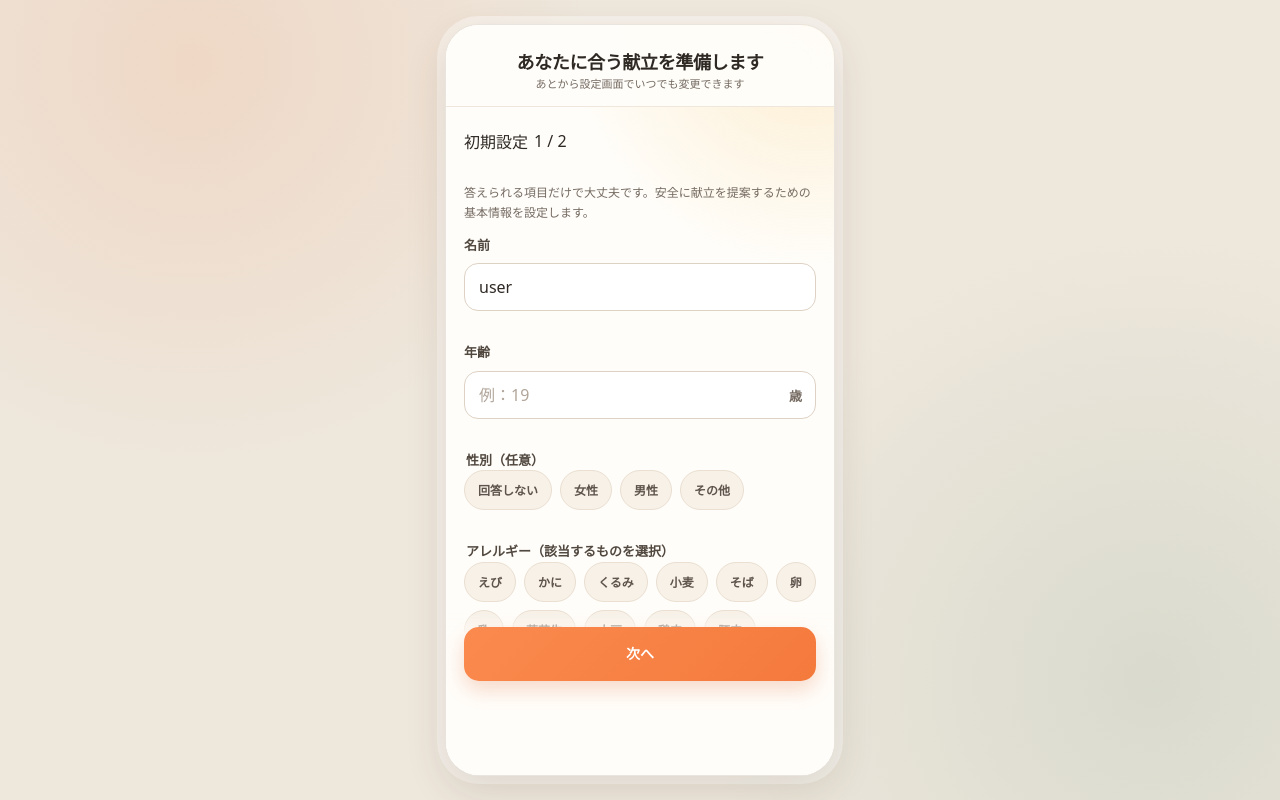
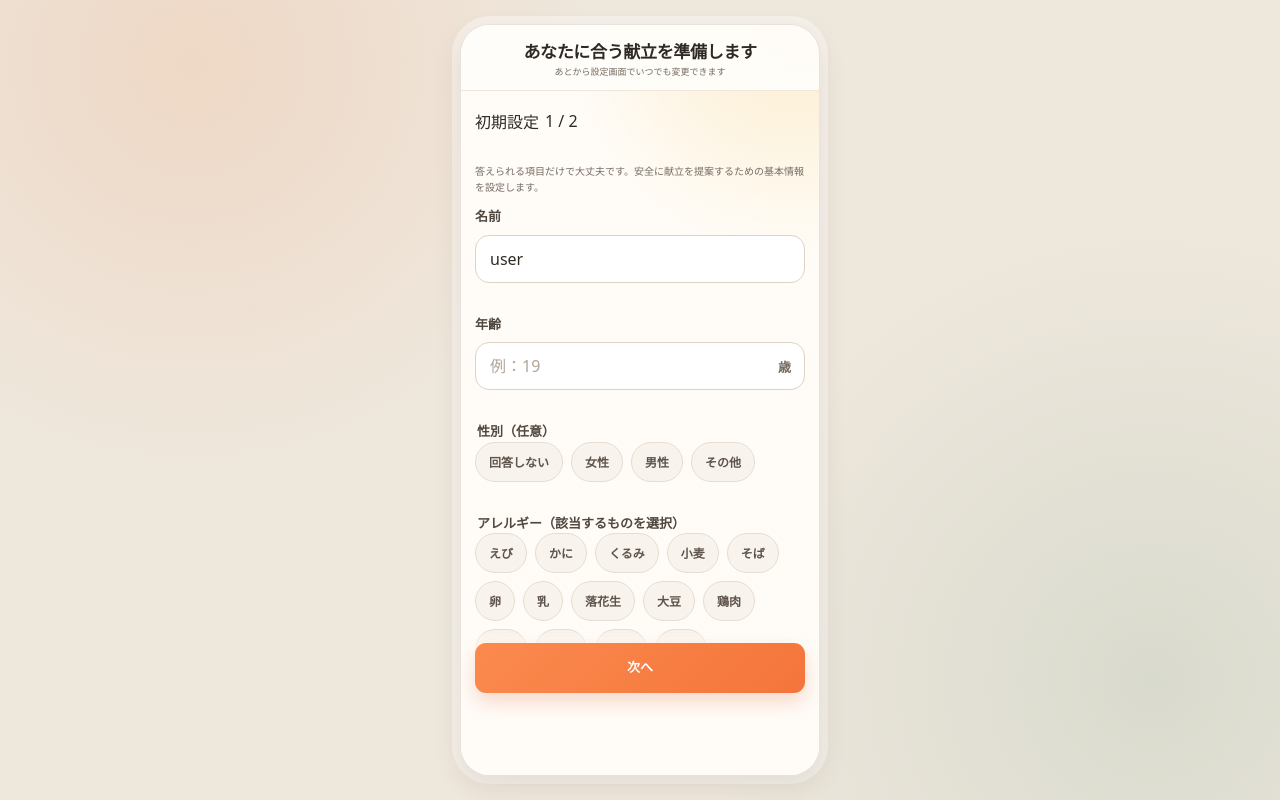
Before and after one commit to kakun02250225-ship-it/kondate-review, a Next.js app: page / in a window 1280 px wide. Built offline with nearby package versions, Linux system fonts and the light colour scheme.

Commit message:
Align application visuals with PowerPoint prototype

```diff
--- a/src/styles.css
+++ b/src/styles.css
@@ -2,22 +2,22 @@
   --ink: #2f2924;
   --muted: #756b62;
   --soft: #9a8d82;
-  --paper: #fffdf9;
-  --cream: #f7f1e8;
-  --cream-2: #efe4d5;
-  --line: #eadfD1;
-  --orange: #f47a3c;
-  --orange-dark: #d95d24;
-  --orange-soft: #fff0e6;
+  --paper: #fffcf8;
+  --cream: #f8f3ec;
+  --cream-2: #efe5d9;
+  --line: #e7ddd2;
+  --orange: #f4753b;
+  --orange-dark: #df6128;
+  --orange-soft: #ffede3;
   --green: #438067;
   --green-soft: #e8f3ed;
   --red: #c8574a;
   --yellow: #f4c96b;
-  --shadow-sm: 0 5px 16px rgba(79, 55, 35, 0.08);
-  --shadow-md: 0 14px 40px rgba(74, 49, 28, 0.14);
-  --radius-sm: 12px;
-  --radius: 18px;
-  --radius-lg: 26px;
+  --shadow-sm: 0 3px 10px rgba(79, 55, 35, 0.055);
+  --shadow-md: 0 10px 28px rgba(74, 49, 28, 0.11);
+  --radius-sm: 10px;
+  --radius: 16px;
+  --radius-lg: 20px;
 }
 
 * {
@@ -85,8 +85,8 @@ a {
 .phone-frame,
 .phone-shell {
   position: relative;
-  width: min(390px, 100vw);
-  height: min(844px, calc(100dvh - 48px));
+  width: min(360px, 100vw);
+  height: min(780px, calc(100dvh - 48px));
   min-height: 640px;
   overflow: hidden;
   display: flex;
@@ -94,7 +94,7 @@ a {
   color: var(--ink);
   background: var(--paper);
   border: 1px solid rgba(74, 49, 28, 0.12);
-  border-radius: 34px;
+  border-radius: 30px;
   box-shadow: var(--shadow-md), 0 0 0 8px rgba(255, 255, 255, 0.42);
 }
 
@@ -166,12 +166,12 @@ a {
 
 .screen {
   min-height: 100%;
-  padding: 0 0 112px;
+  padding: 0 0 98px;
 }
 
 .screen-content,
 .screen-body {
-  padding: 18px;
+  padding: 14px;
 }
 
 .screen--setup,
@@ -188,10 +188,10 @@ a {
   top: 0;
   z-index: 12;
   display: grid;
-  grid-template-columns: 42px minmax(0, 1fr) 42px;
-  align-items: center;
-  min-height: 82px;
-  padding: 22px 14px 10px;
+  grid-template-columns: 36px minmax(0, 1fr) 36px;
+  align-items: center;
+  min-height: 66px;
+  padding: 12px 12px 8px;
   background: rgba(255, 253, 249, 0.94);
   border-bottom: 1px solid rgba(234, 223, 209, 0.72);
   backdrop-filter: blur(16px);
@@ -212,7 +212,7 @@ a {
 .header__title,
 .header-title {
   margin: 0;
-  font-size: 18px;
+  font-size: 17px;
   line-height: 1.25;
   font-weight: 800;
   letter-spacing: -0.02em;
@@ -224,7 +224,7 @@ a {
   margin: 3px 0 0;
   overflow: hidden;
   color: var(--muted);
-  font-size: 11px;
+  font-size: 9px;
   line-height: 1.35;
   text-overflow: ellipsis;
   white-space: nowrap;
@@ -235,8 +235,8 @@ a {
 .header-back,
 .header-action,
 .icon-button {
-  width: 40px;
-  height: 40px;
+  width: 34px;
+  height: 34px;
   display: grid;
   place-items: center;
   padding: 0;
@@ -286,7 +286,7 @@ a {
 .section-kicker {
   margin: 0 0 6px;
   color: var(--orange-dark);
-  font-size: 11px;
+  font-size: 9px;
   font-weight: 800;
   letter-spacing: 0.12em;
   text-transform: uppercase;
@@ -332,7 +332,7 @@ a {
 .form-section h2,
 .section-title {
   margin: 0;
-  font-size: 16px;
+  font-size: 14px;
   line-height: 1.4;
   font-weight: 800;
 }
@@ -492,7 +492,7 @@ textarea:focus {
 .panel,
 .info-card,
 .summary-card {
-  padding: 16px;
+  padding: 14px;
   background: #fff;
   border: 1px solid var(--line);
   border-radius: var(--radius);
@@ -542,14 +542,14 @@ textarea:focus {
 .outline-button,
 .danger-button,
 .text-button {
-  min-height: 52px;
+  min-height: 48px;
   display: inline-flex;
   align-items: center;
   justify-content: center;
   gap: 9px;
-  padding: 12px 18px;
-  border-radius: 15px;
-  font-size: 14px;
+  padding: 11px 15px;
+  border-radius: 11px;
+  font-size: 13px;
   line-height: 1.3;
   font-weight: 800;
   cursor: pointer;
@@ -608,7 +608,7 @@ textarea:focus {
 }
 
 .button--large {
-  min-height: 54px;
+  min-height: 50px;
 }
 
 .button--full {
@@ -648,8 +648,8 @@ textarea:focus {
   z-index: 8;
   display: grid;
   gap: 8px;
-  margin: 20px -18px -112px;
-  padding: 14px 18px calc(94px + env(safe-area-inset-bottom));
+  margin: 18px -14px -98px;
+  padding: 12px 14px calc(82px + env(safe-area-inset-bottom));
   background: linear-gradient(to bottom, rgba(255, 253, 249, 0), var(--paper) 14%, var(--paper));
 }
 
@@ -681,18 +681,18 @@ textarea:focus {
 .bottom-navigation {
   position: absolute;
   z-index: 20;
-  left: 10px;
-  right: 10px;
-  bottom: 9px;
-  min-height: 72px;
+  left: 9px;
+  right: 9px;
+  bottom: 8px;
+  min-height: 64px;
   display: grid;
   grid-template-columns: repeat(5, 1fr);
   align-items: center;
-  padding: 6px 4px calc(6px + env(safe-area-inset-bottom));
+  padding: 4px 4px calc(4px + env(safe-area-inset-bottom));
   background: rgba(255, 255, 255, 0.95);
   border: 1px solid rgba(222, 210, 196, 0.9);
-  border-radius: 22px;
-  box-shadow: 0 12px 35px rgba(70, 48, 31, 0.16);
+  border-radius: 16px;
+  box-shadow: 0 7px 20px rgba(70, 48, 31, 0.1);
   backdrop-filter: blur(18px);
 }
 
@@ -701,7 +701,7 @@ textarea:focus {
 .tab-item {
   position: relative;
   min-width: 0;
-  min-height: 56px;
+  min-height: 50px;
   display: flex;
   flex-direction: column;
   align-items: center;
@@ -710,8 +710,8 @@ textarea:focus {
   padding: 5px 2px;
   color: #8f8277;
   background: transparent;
-  border-radius: 15px;
-  font-size: 9px;
+  border-radius: 11px;
+  font-size: 8px;
   font-weight: 700;
   cursor: pointer;
 }
@@ -727,8 +727,14 @@ textarea:focus {
 .nav-icon,
 .tab-icon,
 .bottom-nav__icon {
-  font-size: 20px;
+  font-size: 18px;
   line-height: 1;
+}
+
+.bottom-nav__icon svg {
+  width: 19px;
+  height: 19px;
+  display: block;
 }
 
 .recipe-card {
@@ -949,7 +955,7 @@ textarea:focus {
 .shopping-groups,
 .ingredient-list {
   display: grid;
-  gap: 16px;
+  gap: 12px;
 }
 
 .ingredient-list__items,
@@ -971,7 +977,7 @@ textarea:focus {
   overflow: hidden;
   background: #fff;
   border: 1px solid var(--line);
-  border-radius: 17px;
+  border-radius: 14px;
 }
 
 .ingredient-group__title,
@@ -981,7 +987,7 @@ textarea:focus {
   align-items: center;
   gap: 8px;
   margin: 0;
-  padding: 11px 13px;
+  padding: 9px 11px;
   color: #675b51;
   background: var(--cream);
   border-bottom: 1px solid var(--line);
@@ -995,8 +1001,8 @@ textarea:focus {
   display: flex;
   align-items: center;
   gap: 11px;
-  min-height: 53px;
-  padding: 10px 13px;
+  min-height: 48px;
+  padding: 9px 11px;
   border-bottom: 1px solid #f2ebe4;
 }
 
@@ -1543,17 +1549,17 @@ textarea:focus {
   display: grid;
   grid-template-columns: minmax(0, 1fr) auto;
   gap: 8px 12px;
-  padding: 18px;
+  padding: 14px;
   background:
     radial-gradient(circle at 100% 0, rgba(244, 201, 107, 0.38), transparent 10rem),
     linear-gradient(145deg, #fff3e8, #fffaf5);
   border: 1px solid #f3dbc7;
-  border-radius: 21px;
+  border-radius: 17px;
 }
 
 .recommendation-hero h2 {
   margin: 0;
-  font-size: 20px;
+  font-size: 17px;
   line-height: 1.4;
 }
 
@@ -1562,8 +1568,8 @@ textarea:focus {
   grid-column: 1 / -1;
   margin: 0;
   color: var(--muted);
-  font-size: 12px;
-  line-height: 1.7;
+  font-size: 10px;
+  line-height: 1.6;
 }
 
 .recommendation-hero__badge,
@@ -1663,8 +1669,8 @@ textarea:focus {
 }
 
 .shopping-progress {
-  padding: 14px;
-  margin-bottom: 16px;
+  padding: 12px;
+  margin-bottom: 13px;
   background: var(--cream);
   border-radius: 15px;
 }
@@ -1679,13 +1685,52 @@ textarea:focus {
 
 .shopping-plan-card {
   display: grid;
-  gap: 12px;
-  margin: 14px 0 16px;
-  padding: 15px;
+  gap: 10px;
+  margin: 0 0 13px;
+  padding: 13px;
   background: #fff;
   border: 1px solid var(--line);
-  border-radius: 18px;
+  border-radius: 15px;
   box-shadow: var(--shadow-sm);
+}
+
+.shopping-plan-summary {
+  display: grid;
+  grid-template-columns: minmax(0, 1fr) auto;
+  align-items: start;
+  gap: 10px;
+}
+
+.shopping-plan-summary h2,
+.shopping-plan-summary p {
+  margin: 0;
+}
+
+.shopping-plan-summary h2 {
+  font-size: 15px;
+  line-height: 1.4;
+}
+
+.shopping-plan-summary p {
+  margin-top: 4px;
+  color: var(--muted);
+  font-size: 9px;
+}
+
+.shopping-plan-details {
+  border-top: 1px solid #f1e8de;
+}
+
+.shopping-plan-details summary {
+  padding: 10px 0 0;
+  color: var(--orange-dark);
+  font-size: 10px;
+  font-weight: 800;
+  cursor: pointer;
+}
+
+.shopping-plan-details[open] summary {
+  padding-bottom: 8px;
 }
 
 .shopping-plan-days {
@@ -2595,10 +2640,10 @@ textarea:focus {
   display: grid;
   gap: 12px;
   margin-top: 22px;
-  padding: 16px;
+  padding: 14px;
   background: var(--green-soft);
   border: 1px solid rgba(67, 128, 103, 0.2);
-  border-radius: 18px;
+  border-radius: 15px;
 }
 
 .priority-preview ol,
@@ -2637,42 +2682,47 @@ textarea:focus {
 
 .home-empty-state {
   display: grid;
-  gap: 18px;
+  gap: 14px;
 }
 
 .home-welcome-card {
   display: grid;
-  gap: 12px;
-  padding: 22px 18px;
+  gap: 7px;
+  padding: 13px;
   background:
     radial-gradient(circle at 100% 0, rgba(244, 201, 107, 0.45), transparent 11rem),
     linear-gradient(145deg, #fff0e3, #fffaf6);
   border: 1px solid #f3d6c0;
-  border-radius: 24px;
+  border-radius: 18px;
   box-shadow: var(--shadow-sm);
 }
 
 .home-welcome-card h2 {
   margin: 0;
-  font-size: 22px;
-  line-height: 1.45;
+  font-size: 16px;
+  line-height: 1.35;
 }
 
 .home-welcome-card p {
   margin: 0;
   color: var(--muted);
-  font-size: 12px;
-  line-height: 1.75;
+  font-size: 9px;
+  line-height: 1.55;
+}
+
+.home-welcome-card .button--large {
+  min-height: 43px;
+  font-size: 11px;
 }
 
 .calendar-overview {
   display: grid;
-  gap: 12px;
-  margin-top: 18px;
-  padding: 16px;
+  gap: 8px;
+  margin-top: 12px;
+  padding: 12px;
   background: #fff;
   border: 1px solid var(--line);
-  border-radius: 20px;
+  border-radius: 16px;
   box-shadow: var(--shadow-sm);
 }
 
@@ -2689,7 +2739,7 @@ textarea:focus {
 
 .calendar-day {
   min-width: 0;
-  min-height: 58px;
+  min-height: 44px;
   display: grid;
   place-items: center;
   align-content: center;
@@ -2698,7 +2748,7 @@ textarea:focus {
   color: var(--muted);
   background: #faf7f2;
   border: 1px solid transparent;
-  border-radius: 13px;
+  border-radius: 10px;
   cursor: default;
 }
 
@@ -2742,23 +2792,23 @@ button.calendar-day {
 
 .home-flow {
   display: grid;
-  gap: 9px;
+  gap: 7px;
 }
 
 .home-flow > div {
   display: grid;
-  grid-template-columns: 32px minmax(0, 1fr);
+  grid-template-columns: 26px minmax(0, 1fr);
   gap: 2px 10px;
-  padding: 12px;
+  padding: 7px 9px;
   background: #fff;
   border: 1px solid var(--line);
-  border-radius: 15px;
+  border-radius: 12px;
 }
 
 .home-flow > div > span {
   grid-row: 1 / 3;
-  width: 32px;
-  height: 32px;
+  width: 26px;
+  height: 26px;
   display: grid;
   place-items: center;
   color: #fff;
@@ -2769,12 +2819,12 @@ button.calendar-day {
 }
 
 .home-flow strong {
-  font-size: 12px;
+  font-size: 10px;
 }
 
 .home-flow small {
   color: var(--muted);
-  font-size: 10px;
+  font-size: 8px;
 }
 
 .recommendation-hero__edit {
```
